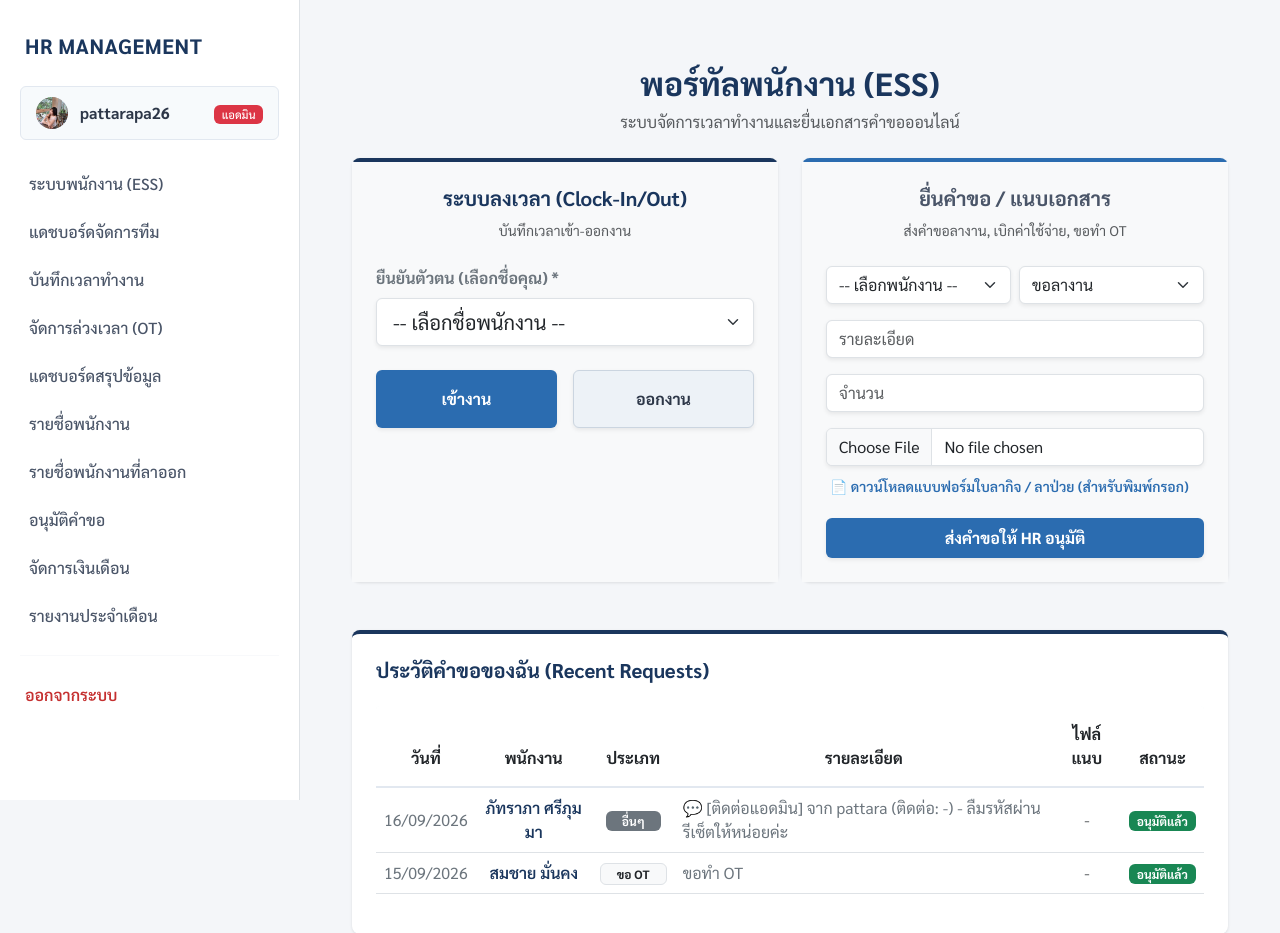
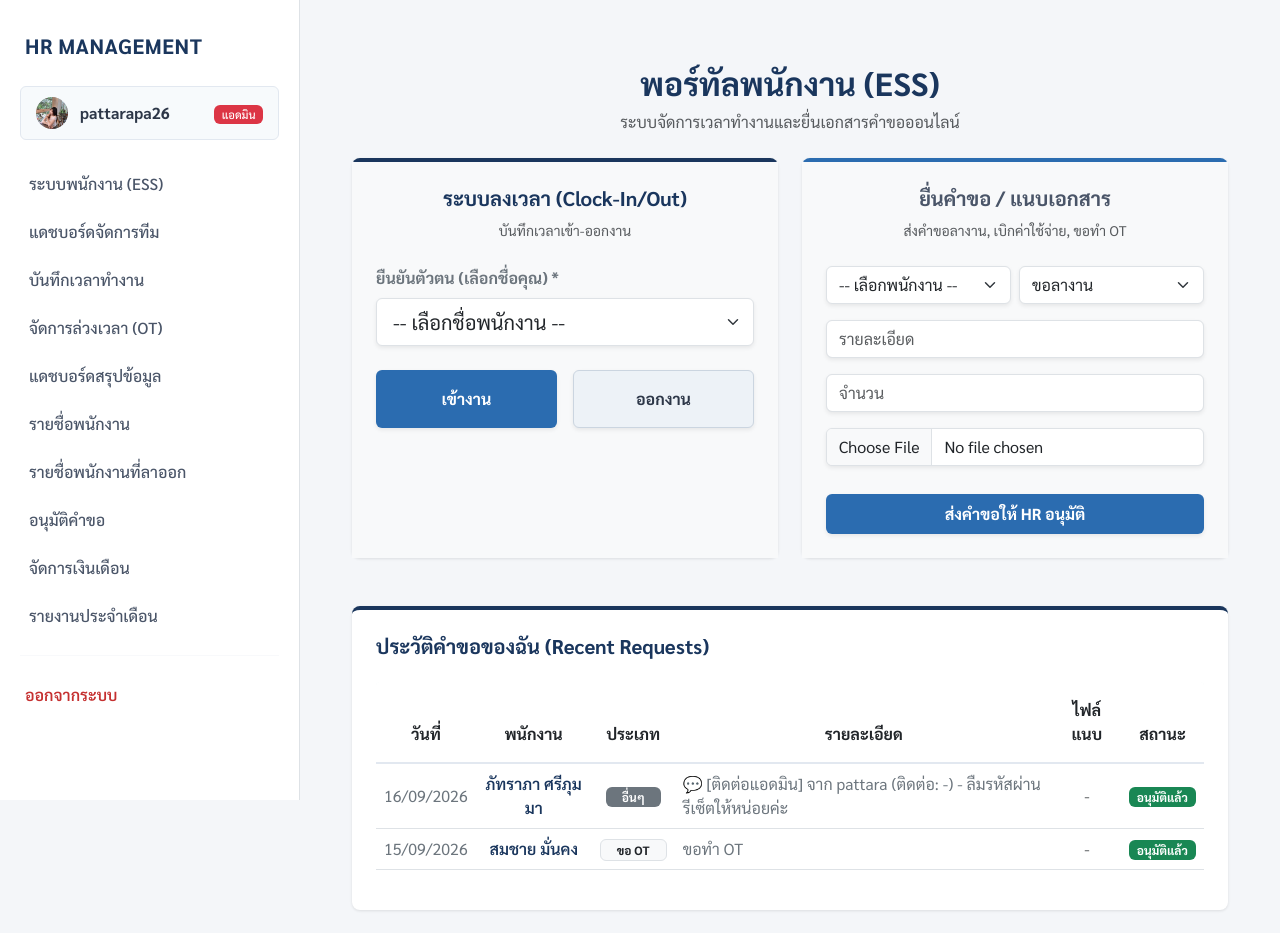
Before and after one commit to phadseuxbswy/employee-project, a Django app: page /ess/ in a window 1280 px wide. Shown: the top 933 px of the page. Run offline with Django 5.2, Linux system fonts and the light colour scheme; a user stored in the database is signed in; data comes from the database, SQL or seed files in the repository.

Commit message:
Update report and frontend files

```diff
--- a/templates/ess_dashboard.html
+++ b/templates/ess_dashboard.html
@@ -70,7 +70,7 @@
             </div>
         </div>
 
-        <!-- 🌟 2. ยื่นคำขอ / แนบเอกสาร 🌟 -->
+        <!-- 🌟 2. ยื่นคำขอ / แนบเอกสาร (เอาลิงก์ดาวน์โหลดออกแล้ว) 🌟 -->
         <div class="col-md-6">
             <div class="card card-custom border-0 border-top border-4 border-corporate-secondary h-100">
                 <div class="card-body p-4 bg-light">
@@ -105,15 +105,8 @@
                         <div class="mb-3">
                             <input type="number" name="amount" class="form-control rounded-2 shadow-sm" placeholder="จำนวน" required>
                         </div>
-                        <div class="mb-2">
+                        <div class="mb-4">
                             <input type="file" name="attachment" class="form-control rounded-2 shadow-sm">
-                        </div>
-
-                        <!-- 📄 ลิงก์ดาวน์โหลดแบบฟอร์มใบลากิจ / ลาป่วย -->
-                        <div class="mb-3 text-start">
-                            <a href="#" onclick="alert('ดาวน์โหลดแบบฟอร์มใบลากิจ / ลาป่วยเรียบร้อยแล้ว'); return false;" class="text-decoration-none small fw-semibold" style="color: #2B6CB0;">
-                                <i class="bi bi-file-earmark-arrow-down-fill me-1"></i> 📄 ดาวน์โหลดแบบฟอร์มใบลากิจ / ลาป่วย (สำหรับพิมพ์กรอก)
-                            </a>
                         </div>
 
                         <button type="submit" class="btn btn-primary-corporate w-100 py-2 fw-bold shadow-sm rounded-2 mt-1">
@@ -125,7 +118,8 @@
         </div>
     </div>
 
-    <!-- 🌟 3. ตารางประวัติคำขอ (แสดงให้พนักงานทุกคนมองเห็นสถานะของตัวเองได้ทันที) 🌟 -->
+    <!-- 🌟 3. ตารางประวัติคำขอ (แสดงเฉพาะข้อมูลที่เกี่ยวข้อง หรือเฉพาะ Admin/เจ้าของรายการ) 🌟 -->
+    {% if user.is_staff or user.is_superuser or recent_requests %}
     <div class="card card-custom border-0 border-top border-4 border-corporate-blue mb-5">
         <div class="card-body p-4">
             <h5 class="fw-bold mb-4 text-corporate-blue">ประวัติคำขอของฉัน (Recent Requests)</h5>
@@ -171,6 +165,7 @@
             </div>
         </div>
     </div>
+    {% endif %}
 
 </div>
 
```
